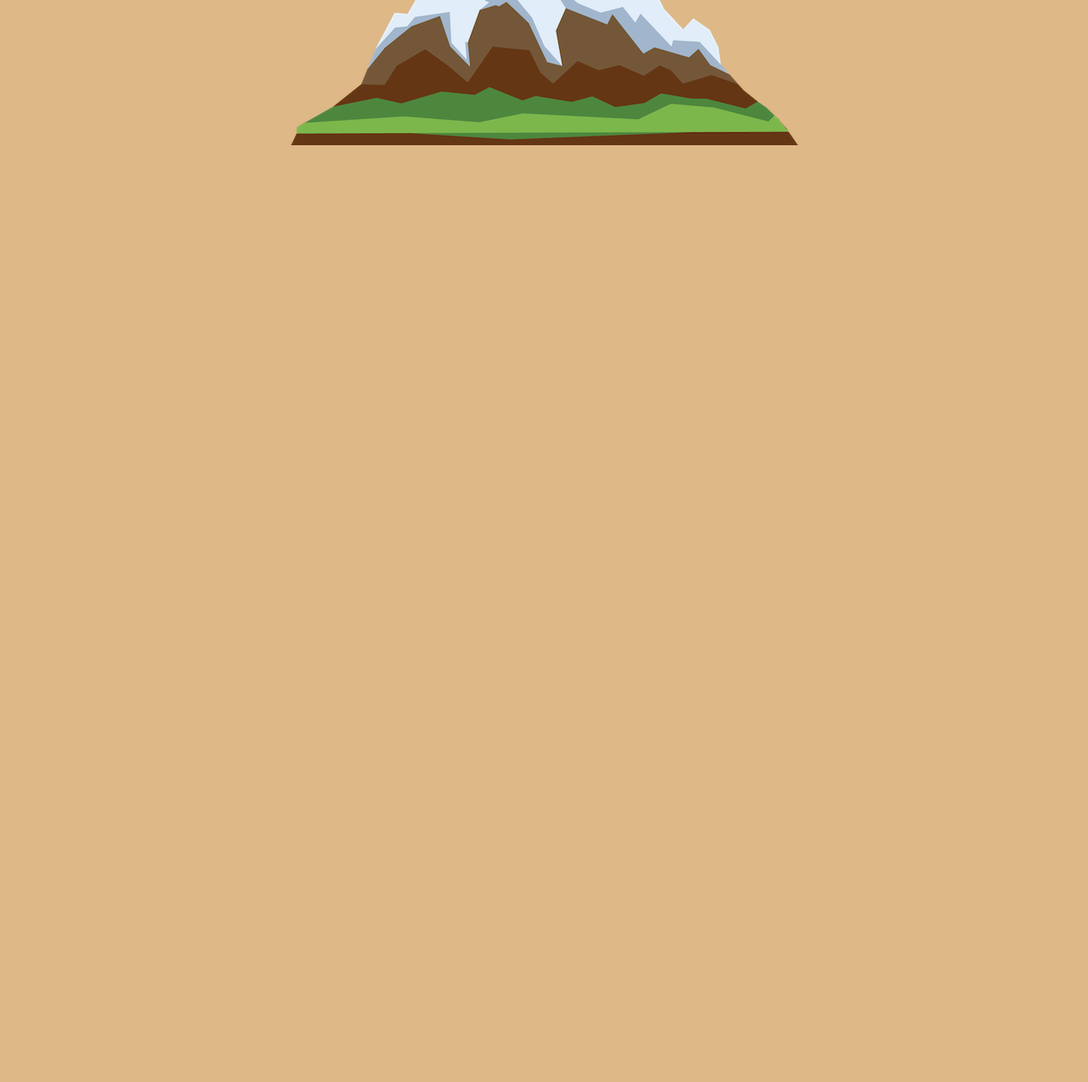
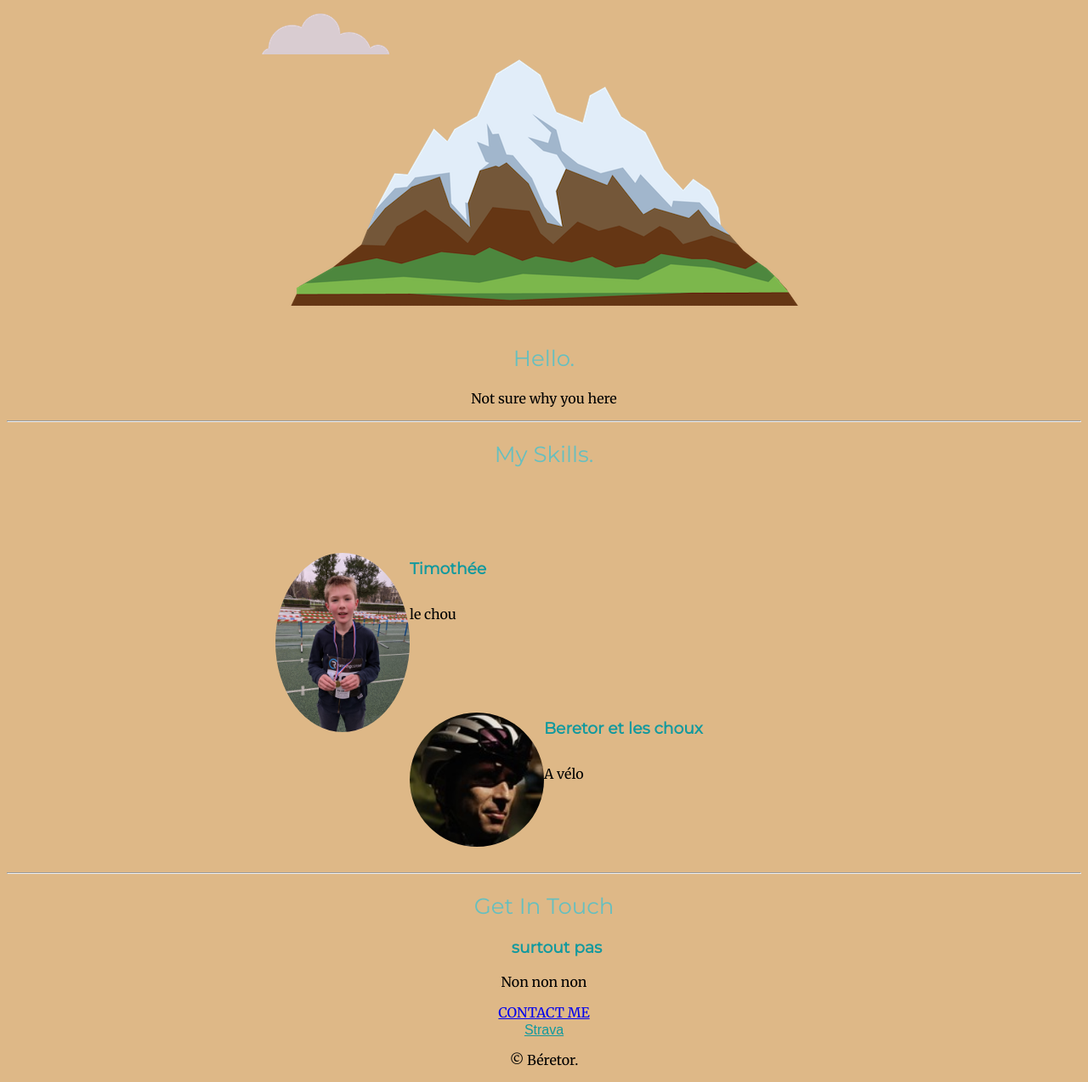
Before and after one commit to beretor/cv, a plain HTML site: page index.html in a window 1280 px wide. Shown: the part 410-1684 px from the top of the page at 85% size. Before the commit the page ends 800 px from the top, so only its background shows below. Drawn offline with Linux system fonts and the light colour scheme.

Commit message:
Add files via upload

```diff
--- a/css/styles.css
+++ b/css/styles.css
@@ -29,16 +29,24 @@ body {
 }
 
 h1 {
-  margin: 0;
+  font-size: 5.625rem;
+  margin: 50px auto 0 auto;
   font-family: 'Sacramento', cursive;
+  color: #16BABA;
+  height: 2em;
 }
 
 h2 {
+  font-size: 1.625rem;
   font-family: 'Montserrat', sans-serif;
+  color: #66BFBF;
+  font-weight: normal;
 }
 
 h3 {
   font-family: 'Montserrat', sans-serif;
+  color: #11999E;
+  margin-left: 30px
 }
 
 .top-cloud{
@@ -53,3 +61,39 @@ h3 {
   left: 300px;
   bottom: 300px;
 }
+
+.image-cropper {
+  width: 25%;
+  height: 25%;
+  position: relative;
+  overflow: hidden;
+  border-radius: 50%;
+  float: left;
+}
+
+.timothee {
+  width: 25%;
+  height: 25%;
+  position: relative;
+  overflow: hidden;
+  border-radius: 50%;
+  float: left;
+}
+
+.footer-link {
+  font-family: 'Comic', sans-serif;
+  color: #11999E;
+}
+
+.skill-row {
+  width: 50%;
+  margin: 100px auto 100px auto;
+  text-align: left;
+  line-height: 2;
+}
+
+
+.skill-text {
+  margin-left: 30px;
+  text-align: left;
+}
--- a/index.html
+++ b/index.html
@@ -19,9 +19,42 @@
     <img src="images/mountain.png" alt="la montagne">
     <img class="bottom-cloud" src="images/cloud.png" alt="le nuage">
   </div>
-  <div class="middle">
+  <div class="middle-container">
+    <div class="profile">
+      <img src="" alt="">
+      <h2>Hello.</h2>
+      <p>Not sure why you here</p>
+    </div>
+    <hr>
+    <div class="skills">
+      <h2>My Skills.</h2>
+      <div class="skill-row">
+        <img class="timothee" src="images/Timothee.jpeg" alt="le fils">
+          <div class="skill-text">
+            <h3>Timothée</h3>
+            <p>le chou</p>
+          </div>
+      </div>
+      <div class="skill-row">
+        <img class="image-cropper" src="images/Pierre.jpg" alt="le pro">
+        <h3>Beretor et les choux</h3>
+        <p>A vélo</p>
+      </div>
+    </div>
+    <hr>
+    <div class="contact-me">
+      <h2>Get In Touch</h2>
+      <h3>surtout pas</h3>
+      <p>Non non non</p>
+      <a class="btn" href="mailto:pierre.beret+spam@gmail.com">CONTACT ME</a>
+    </div>
   </div>
-  <div class="bottom">
+
+
+  <div class="bottom-container">
+    <a class="footer-link" href="https://www.strava.com/athletes/6445305">Strava</a>
+    <p>© Béretor.</p>
   </div>
+
 </body>
 </html>
```
Also changed, not shown: images/Pierre.jpg (added), images/Timothee.jpeg (added).
